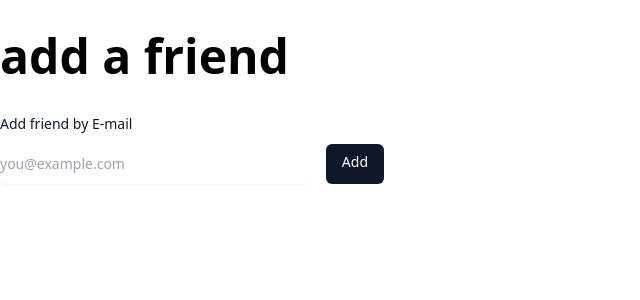
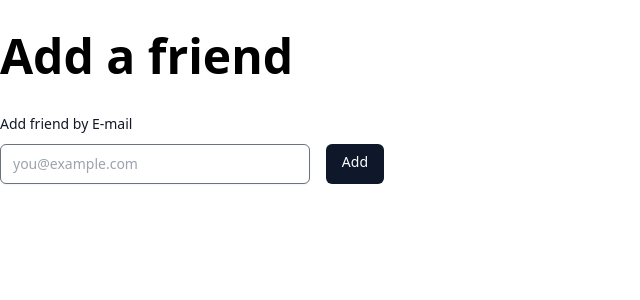
Before and after one commit to push-on/chat-app, a Next.js app: page /dashboard/add in a window 1280 px wide. Shown: the top 300 px of the page, without its empty margins (0-640 px from the left). Built offline with nearby package versions, Linux system fonts and the light colour scheme.

Commit message:
Update 05/29/2023 12:48:57

```diff
--- a/package.json
+++ b/package.json
@@ -9,6 +9,7 @@
     "lint": "next lint"
   },
   "dependencies": {
+    "@hookform/resolvers": "^3.1.0",
     "@next-auth/upstash-redis-adapter": "^3.0.4",
     "@tailwindcss/forms": "^0.5.3",
     "@types/node": "20.2.1",
@@ -16,6 +17,7 @@
     "@types/react-dom": "18.2.4",
     "@upstash/redis": "^1.20.6",
     "autoprefixer": "10.4.14",
+    "axios": "^1.4.0",
     "class-variance-authority": "^0.6.0",
     "clsx": "^1.2.1",
     "lucide-react": "^0.220.0",
@@ -24,9 +26,11 @@
     "postcss": "8.4.23",
     "react": "18.2.0",
     "react-dom": "18.2.0",
+    "react-hook-form": "^7.44.2",
     "react-hot-toast": "^2.4.1",
     "tailwind-merge": "^1.12.0",
     "tailwindcss": "3.3.2",
-    "typescript": "5.0.4"
+    "typescript": "5.0.4",
+    "zod": "^3.21.4"
   }
 }
--- a/src/app/(dashboard)/dashboard/add/page.tsx
+++ b/src/app/(dashboard)/dashboard/add/page.tsx
@@ -7,7 +7,7 @@ interface pageProps {
 
 const page: FC<pageProps> = ({}) => {
 	return <main className='pt-8'>
-		<h1 className='font-bold text-5xl mb-8'>add a friend</h1>
+		<h1 className='font-bold text-5xl mb-8'>Add a friend</h1>
 		<AddFriendButton/>
 	</main>
 }
--- a/src/components/AddFriendButton.tsx
+++ b/src/components/AddFriendButton.tsx
@@ -9,11 +9,11 @@ interface AddFriendButtonProps {
 
 const AddFriendButton: FC<AddFriendButtonProps> = ({ }) => {
 	return <form className='max-w-sm'>
-		<label htmlFor='email' className='block text-sm font-medium leading-6 text-gray-900'>
+		<label htmlFor='email' className='block text-sm font-medium leading-6 text-gray-900 '>
 			Add friend by E-mail
 		</label>
 		<div className='mt-2 flex gap-4'>
-			<input type="text" className='block w-full rounded-md border-0 py-1.5  text-gray-900 shadow-sm ring-gray-300 placeholder:text-gray-400 focus:ring-2 focus:ring-inset focus:ring-indigo-600 sm:text-sm sm:leading-6' placeholder='you@example.com' />
+			<input type="text" className='block w-full rounded-md py-1.5  text-gray-900 shadow-sm ring-gray-300 placeholder:text-gray-400 focus:ring-2 focus:ring-inset focus:ring-indigo-600 sm:text-sm sm:leading-6' placeholder='you@example.com' />
 			<Button >Add</Button>
 		</div>
 	</form>
--- a/tailwind.config.js
+++ b/tailwind.config.js
@@ -14,5 +14,5 @@ module.exports = {
       },
     },
   },
-  plugins: [],
+  plugins: [require('@tailwindcss/forms')],
 }
```
Also changed, not shown: 2 other files (tests, documents, lock files or other folders).
